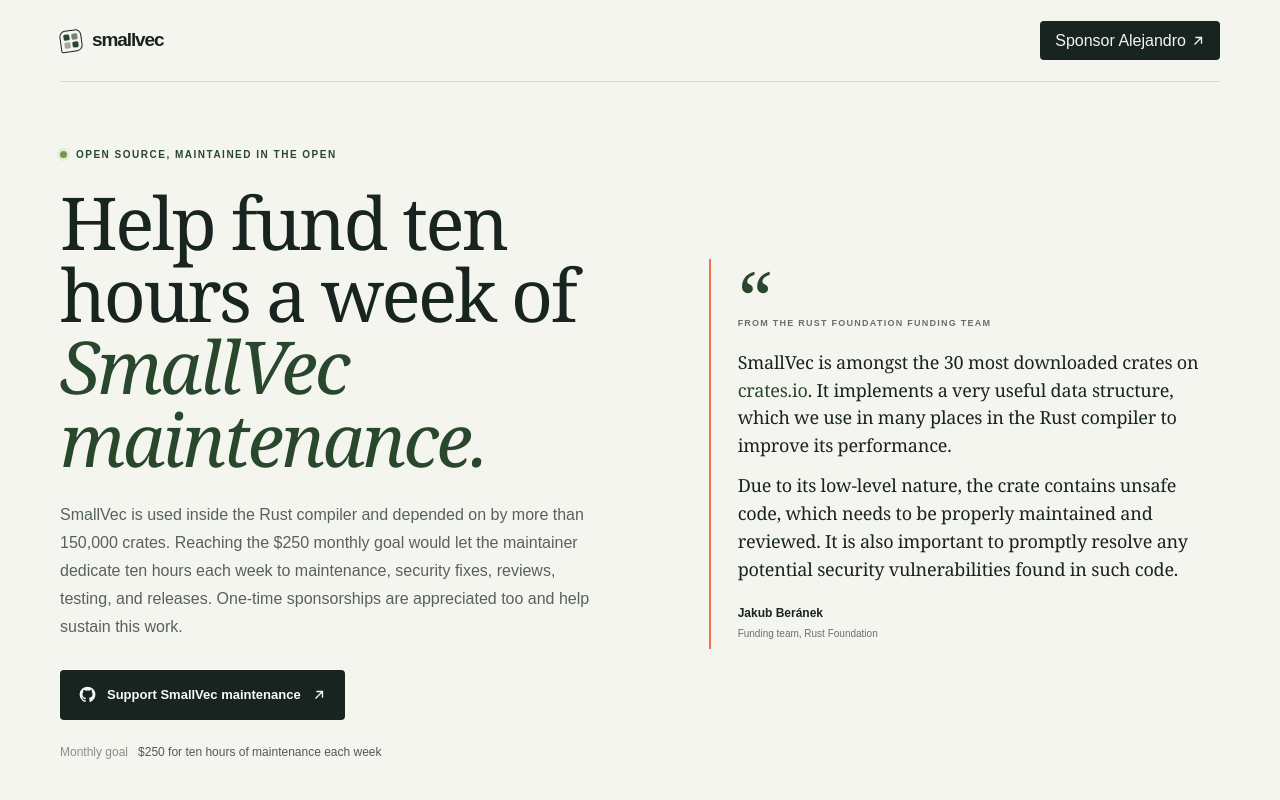
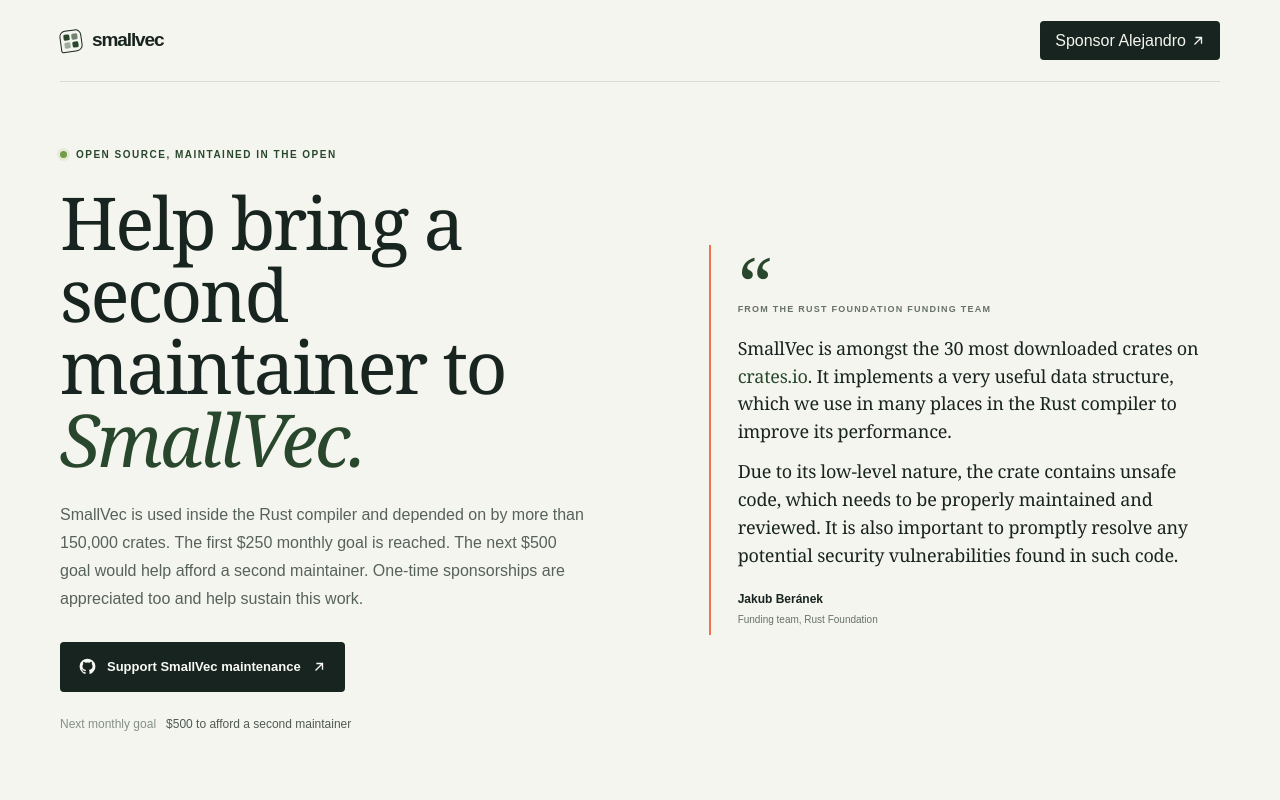
Before and after one commit to smallvec/smallvec.rs, a Next.js app: page / in a window 1280 px wide. Shown: the top 800 px of the page. Built offline with nearby package versions, Linux system fonts and the light colour scheme.

Commit message:
fix: goal reached

```diff
--- a/app/globals.css
+++ b/app/globals.css
@@ -371,8 +371,11 @@ h1 em, h2 em {
 .goal-step { position: relative; padding-top: 29px; }
 .goal-marker { position: absolute; z-index: 1; top: 0; left: 0; width: 17px; height: 17px; border: 1px solid #89998a; border-radius: 50%; background: var(--paper-deep); }
 .goal-step-current .goal-marker { border: 4px solid var(--green-dark); background: var(--green); box-shadow: 0 0 0 3px var(--paper-deep); }
+.goal-step-complete .goal-marker { display: grid; place-items: center; border-color: var(--green-dark); color: var(--paper); background: var(--green-dark); font-size: 10px; font-weight: 700; }
+.goal-step-complete .goal-marker::after { content: "✓"; }
 .goal-stage { display: block; min-height: 13px; margin-bottom: 8px; color: #748077; font-size: 8px; font-weight: 750; letter-spacing: 1px; text-transform: uppercase; }
-.goal-step-current .goal-stage { color: var(--green-dark); }
+.goal-step-current .goal-stage,
+.goal-step-complete .goal-stage { color: var(--green-dark); }
 .goal-amount { margin: 0 0 10px; font-family: Georgia, "Times New Roman", serif; font-size: clamp(20px, 2.1vw, 27px); font-weight: 400; letter-spacing: -1px; white-space: nowrap; }
 .goal-amount span { display: block; margin-top: 2px; color: #748077; font: 10px Arial, sans-serif; letter-spacing: 0; }
 .goal-step p { max-width: 175px; margin: 0; color: #5e6961; font-size: 11px; line-height: 1.6; }
--- a/app/layout.tsx
+++ b/app/layout.tsx
@@ -4,14 +4,14 @@ import "./globals.css";
 
 export const metadata: Metadata = {
   metadataBase: new URL("https://smallvec.rs"),
-  title: "SmallVec — Fund ten hours a week of maintenance",
+  title: "SmallVec — Support ongoing maintenance",
   description:
-    "One-time sponsorships are appreciated. Monthly support toward the $250 goal would fund ten hours each week for SmallVec maintenance, security fixes, reviews, testing, and releases.",
+    "The first $250 monthly goal is reached. One-time sponsorships are appreciated; monthly support toward the $500 goal would help afford a second SmallVec maintainer.",
   alternates: {
     canonical: "/",
   },
   openGraph: {
-    title: "SmallVec — Fund ten hours a week of maintenance",
+    title: "SmallVec — Support ongoing maintenance",
     description:
       "One-time sponsorships are appreciated. Help fund ten hours each week for the maintenance behind SmallVec, used inside the Rust compiler and depended on by more than 150,000 crates.",
     url: "https://smallvec.rs",
--- a/app/page.tsx
+++ b/app/page.tsx
@@ -129,20 +129,19 @@ export default function Home() {
         <section className="hero section-wrap" id="top">
           <div className="hero-copy">
             <p className="eyebrow"><span className="status-dot" /> Open source, maintained in the open</p>
-            <h1>Help fund ten hours a week of <em>SmallVec maintenance.</em></h1>
+            <h1>Help bring a second maintainer to <em>SmallVec.</em></h1>
             <p className="hero-description">
               SmallVec is used inside the Rust compiler and depended on by more than
-              150,000 crates. Reaching the $250 monthly goal would let the maintainer
-              dedicate ten hours each week to maintenance, security fixes, reviews,
-              testing, and releases. One-time sponsorships are appreciated too and
-              help sustain this work.
+              150,000 crates. The first $250 monthly goal is reached. The next $500
+              goal would help afford a second maintainer. One-time sponsorships are
+              appreciated too and help sustain this work.
             </p>
             <div className="hero-actions">
               <a className="button button-primary" href={alejandroSponsorUrl} target="_blank" rel="noreferrer">
                 <GitHubMark /> Support SmallVec maintenance <ArrowUpRight />
               </a>
             </div>
-            <p className="goal-note"><span>Monthly goal</span> $250 for ten hours of maintenance each week</p>
+            <p className="goal-note"><span>Next monthly goal</span> $500 to afford a second maintainer</p>
           </div>
 
           <figure className="hero-quote">
@@ -304,15 +303,15 @@ export default function Home() {
               <h2 id="goals-title">What each goal <em>makes possible.</em></h2>
             </div>
             <ol className="goals-timeline" aria-label="SmallVec monthly sponsorship milestones">
+              <li className="goal-step goal-step-complete">
+                <span className="goal-marker" aria-hidden="true" />
+                <span className="goal-stage">Goal reached</span>
+                <h3 className="goal-amount">$250<span>/ month</span></h3>
+                <p>10 hours of maintenance work each week.</p>
+              </li>
               <li className="goal-step goal-step-current">
                 <span className="goal-marker" aria-hidden="true" />
                 <span className="goal-stage">Current goal</span>
-                <h3 className="goal-amount">$250<span>/ month</span></h3>
-                <p>10 hours of maintenance work each week.</p>
-              </li>
-              <li className="goal-step">
-                <span className="goal-marker" aria-hidden="true" />
-                <span className="goal-stage">Next milestone</span>
                 <h3 className="goal-amount">$500<span>/ month</span></h3>
                 <p>Afford a second maintainer.</p>
               </li>
@@ -429,7 +428,7 @@ export default function Home() {
             </div>
             <div className="funding-ask">
               <span className="ask-label">MONTHLY GOAL</span>
-              <div className="ask-amount">$250<span>/ month</span></div>
+              <div className="ask-amount">$500<span>/ month</span></div>
               <div className="ask-rule" />
               <div className="sponsor-benefits">
                 <h3>Sponsor benefits</h3>
@@ -439,7 +438,7 @@ export default function Home() {
                   <li>Monthly email updates</li>
                 </ul>
               </div>
-              <p>Reaching this goal would let the maintainer dedicate ten hours each week to SmallVec maintenance, security fixes, reviews, testing, and releases.</p>
+              <p>The first $250 monthly goal is reached. This next goal would help afford a second maintainer.</p>
               <a className="button button-light" href={alejandroSponsorUrl} target="_blank" rel="noreferrer">
                 <GitHubMark /> Support SmallVec maintenance <ArrowUpRight />
               </a>
@@ -460,11 +459,11 @@ export default function Home() {
               </details>
               <details className="faq-item">
                 <summary>Can I give once?</summary>
-                <p>Yes—one-time sponsorships are appreciated. Choose the one-time option on GitHub Sponsors; monthly support contributes to the $250 goal for dedicated maintenance time.</p>
+                <p>Yes—one-time sponsorships are appreciated. Choose the one-time option on GitHub Sponsors; monthly support contributes to the current $500 goal to help afford a second maintainer.</p>
               </details>
               <details className="faq-item">
                 <summary>What am I funding?</summary>
-                <p>Issue triage, reviews, testing, security fixes, and releases. Reaching the $250 monthly goal would let Alejandro dedicate ten hours each week to this work.</p>
+                <p>Issue triage, reviews, testing, security fixes, and releases. The first $250 monthly goal funds ten hours of maintenance each week; the current $500 goal would help afford a second maintainer.</p>
               </details>
               <details className="faq-item">
                 <summary>Can sponsorship influence the roadmap?</summary>
```
